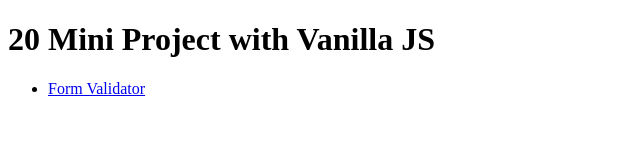
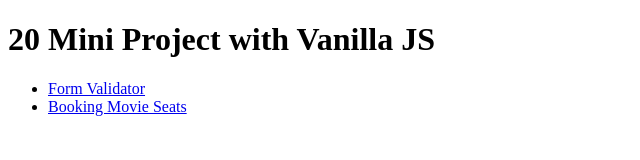
Before and after one commit to Shalabyelectronics/20-JS-Vanilla-Projects, a plain HTML site: page index.html in a window 1280 px wide. Shown: the whole page, without its empty margins (0-640 px from the left). Drawn offline with Linux system fonts and the light colour scheme.

Commit message:
Adding Booking movie seats project

```diff
--- a/index.html
+++ b/index.html
@@ -11,6 +11,9 @@
       <h1>20 Mini Project with Vanilla JS</h1>
       <ul>
         <li><a href="./form-vaidator/index.html">Form Validator</a></li>
+        <li>
+          <a href="./movie-seat-booking/index.html">Booking Movie Seats</a>
+        </li>
       </ul>
     </div>
   </body>
```
